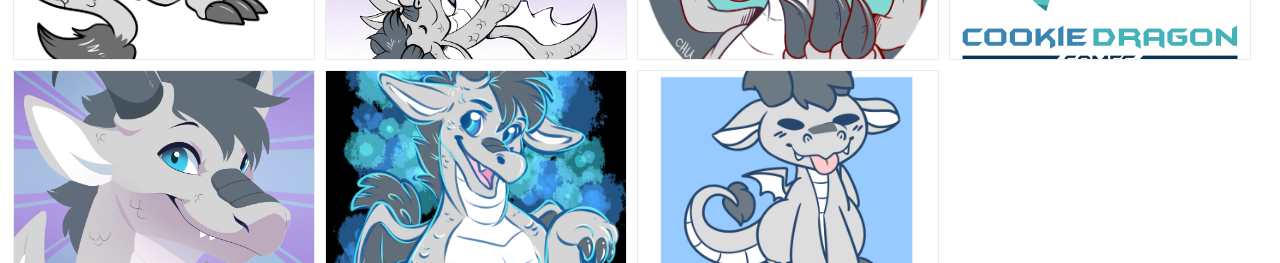
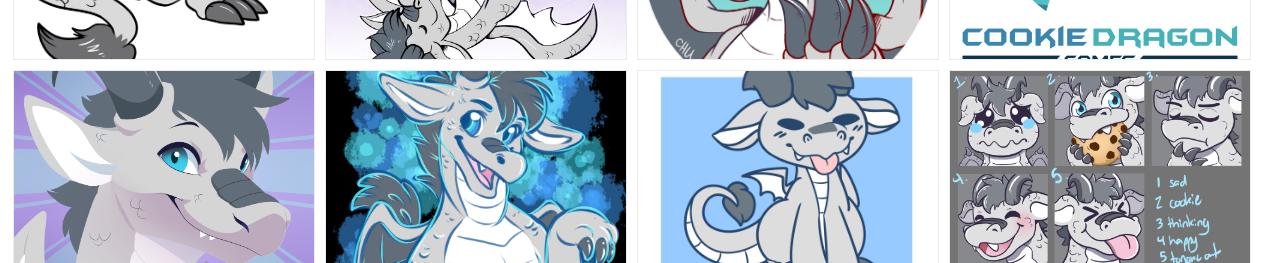
Before and after one commit to judah4/dragon-gallery, a Vue app: page / in a window 1280 px wide. Shown: the part 689-952 px from the top of the page. Built offline with nearby package versions, Linux system fonts and the light colour scheme.

Commit message:
Frost dragon emotes

```diff
--- a/src/components/DragonGallery.vue
+++ b/src/components/DragonGallery.vue
@@ -83,6 +83,11 @@
                         href: 'images/2020/frogbuttdragon.png',
                         description: 'From https://twitter.com/TheFrogButt. January 2020'
                     },
+                    {
+                        title: 'Dragon Emotes',
+                        href: 'images/2020/frostDragonEmotes.jpg',
+                        description: 'From https://twitter.com/Elegant_frost. March 2020'
+                    },
 
                 ],
                 index: null
```
Also changed, not shown: public/images/2020/frostDragonEmotes.jpg (added).
